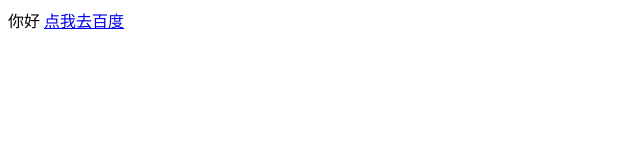
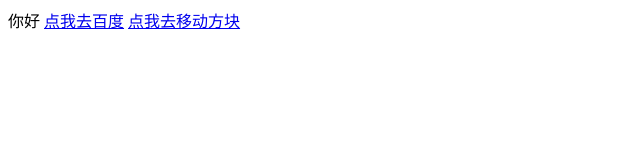
Before and after one commit to haiyun0501/chouxiang, a plain HTML site: page index.html in a window 1280 px wide. Shown: the whole page, without its empty margins (0-640 px from the left). Drawn offline with Linux system fonts and the light colour scheme.

Commit message:
Update index.html

```diff
--- a/index.html
+++ b/index.html
@@ -7,5 +7,6 @@
 <body>
 你好
 <a href="./day02/login.html">点我去百度</a>
+<a href="./day08/index.html">点我去移动方块</a>
 </body>
 </html>
```
